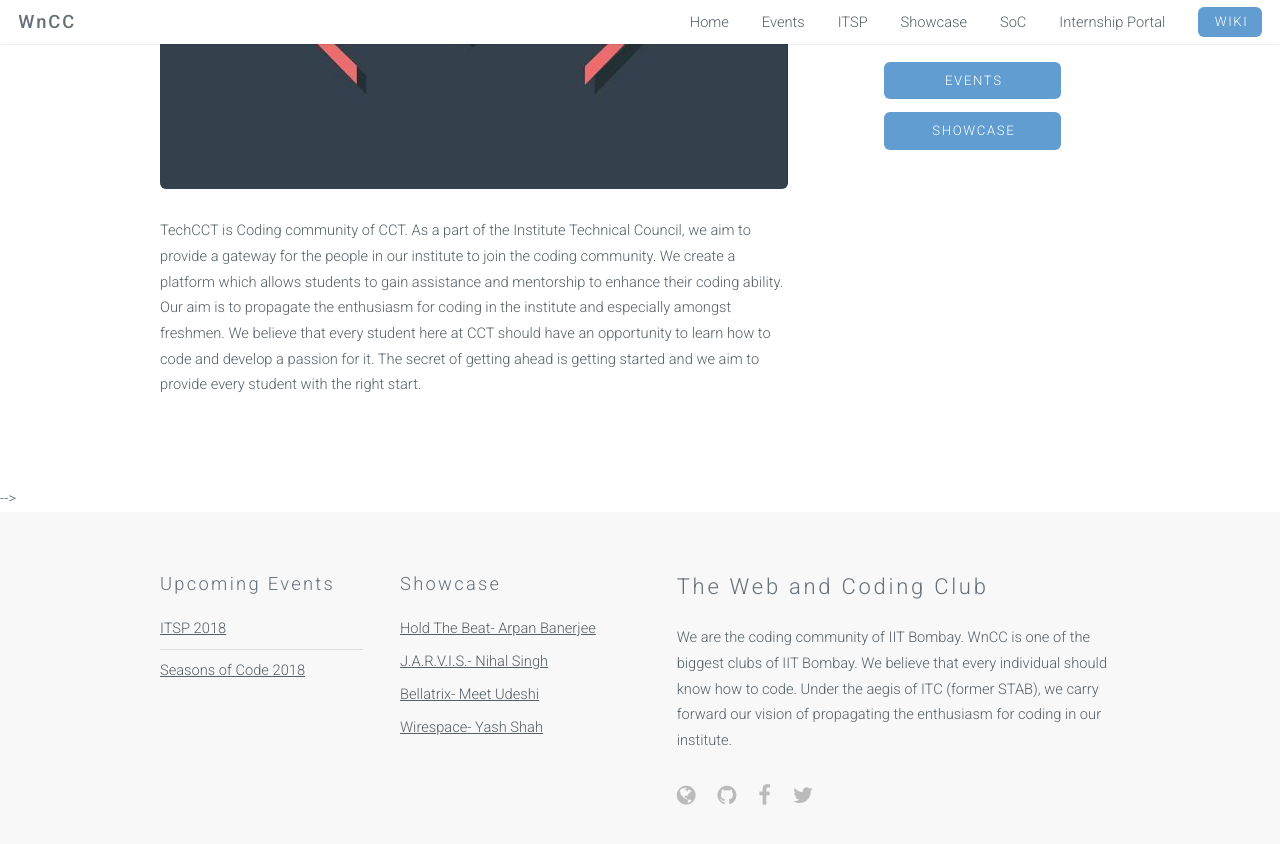
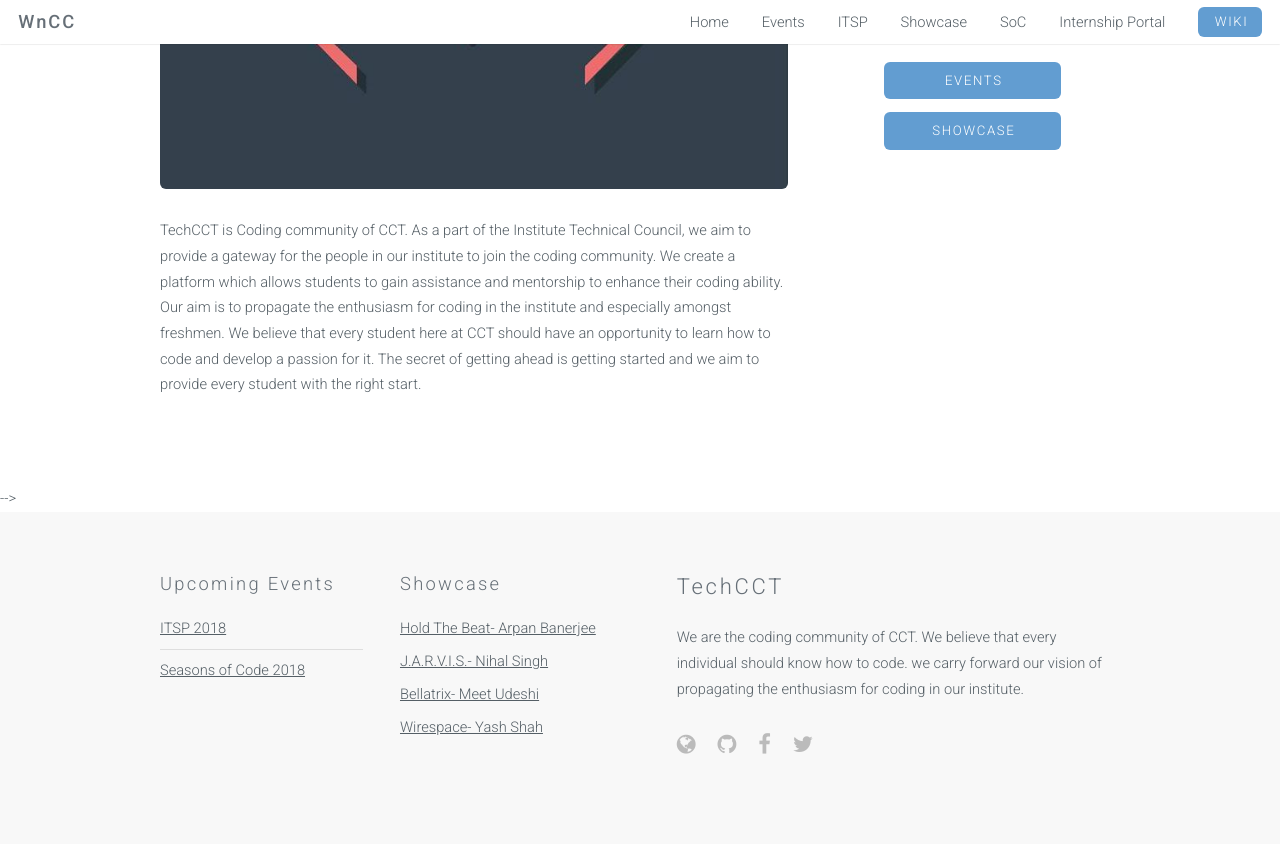
Before and after one commit to TechCCT/TechCCT.github.io, a Jekyll site: the page built from index.html, in a window 1280 px wide and 900 px high, scrolled down 1251 px. Shown: the top 844 px of the window. Built offline with Jekyll 4.4.1, drawn with Linux system fonts in a browser that asks for light colours.

Commit message:
Update footer.html

```diff
--- a/_includes/footer.html
+++ b/_includes/footer.html
@@ -22,8 +22,8 @@
                 </div>
             </div>
             <div class="6u">
-                <h2>The Web and Coding Club</h2>
-                <p>We are the coding community of IIT Bombay. WnCC is one of the biggest clubs of IIT Bombay. We believe that every individual should know how to code. Under the aegis of ITC (former STAB), we carry forward our vision of propagating the enthusiasm for coding in our institute.</p>
+                <h2>TechCCT</h2>
+                <p>We are the coding community of CCT. We believe that every individual should know how to code. we carry forward our vision of propagating the enthusiasm for coding in our institute.</p>
                 <ul class="icons">
                     <li><a href="https://www.wncc-iitb.org" class="icon fa-globe"><span class="label">Website</span></a></li>
                     <li><a href="https://github.com/wncc" class="icon fa-github"><span class="label">Github</span></a></li>
```
